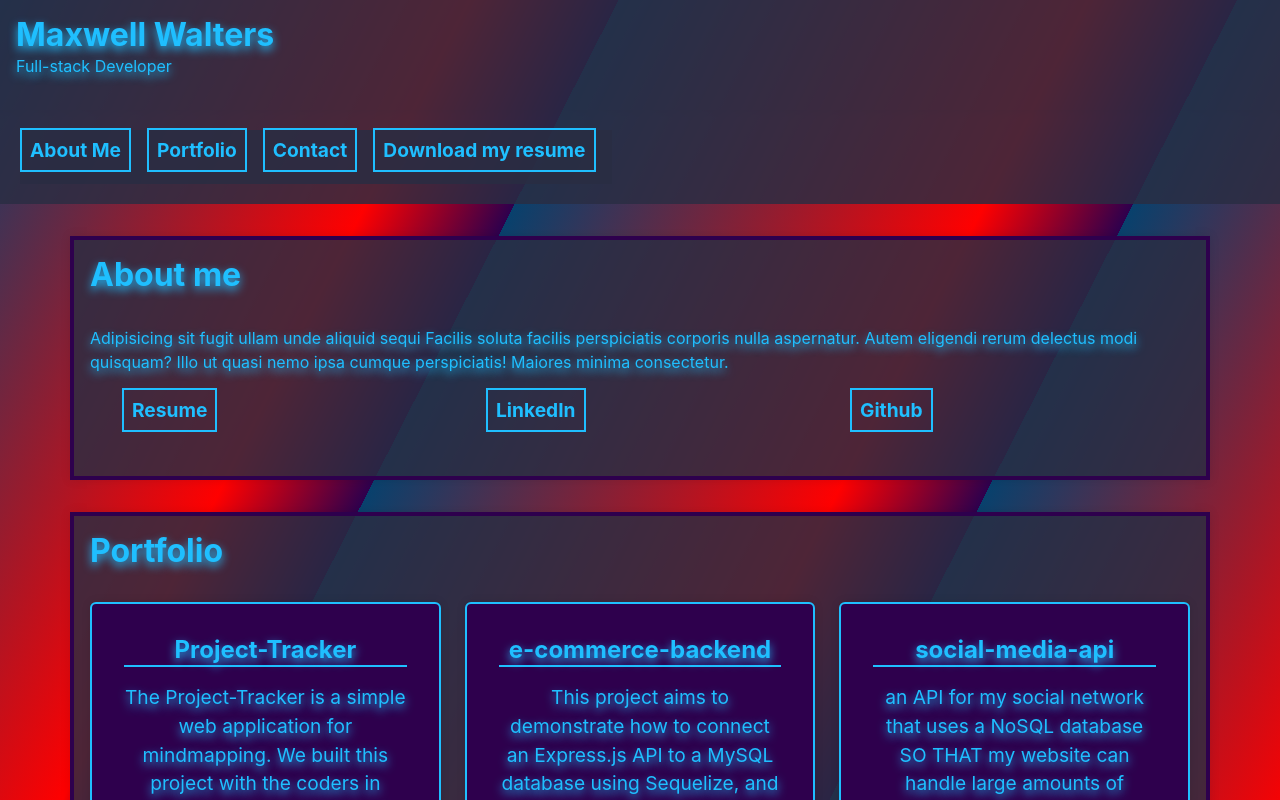
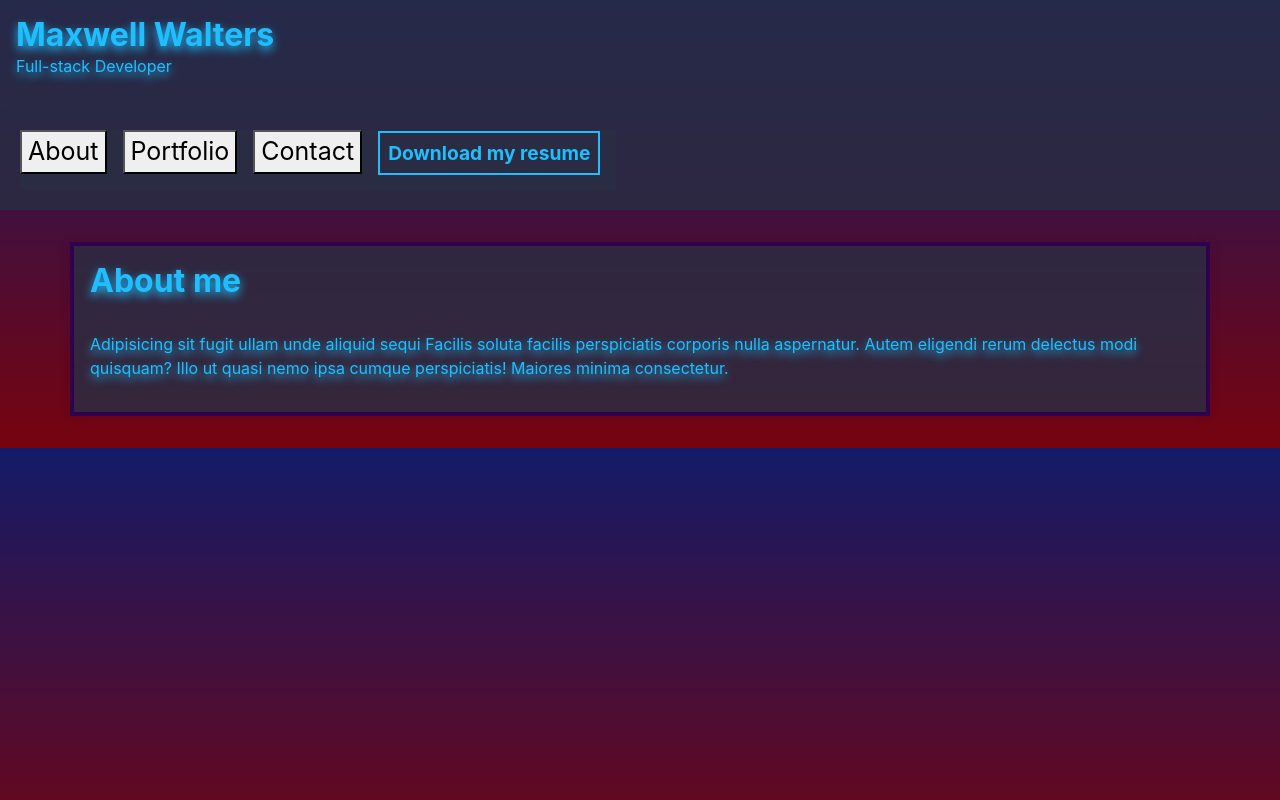
Before and after one commit to 4therealm/portfolio, a React (Create React App) app: page / in a window 1280 px wide. Shown: the top 800 px of the page. Built offline with nearby package versions, Linux system fonts and the light colour scheme.

Commit message:
seems right

```diff
--- a/src/App.jsx
+++ b/src/App.jsx
@@ -1,21 +1,28 @@
 import Header from './components/Header';
-
+import { useState } from 'react';
 import Navigation from './components/Navigation'
 import About from './components/About';
 import Portfolio from './components/Portfolio';
-
 import ContactForm from './components/ContactForm'
 
 function App() {
+  const [showAbout, setShowAbout] = useState(true);
+  const [showPortfolio, setShowPortfolio] = useState(false);
+  const [showContact, setShowContact] = useState(false);
+
   return (
     <div className="App">
-     <Header />
-     <Navigation />
-     <main>
-      <About />
-      <Portfolio />
-      <ContactForm />
-     </main>
+      <Header />
+      <Navigation
+        setShowAbout={setShowAbout}
+        setShowContact={setShowContact}
+        setShowPortfolio={setShowPortfolio}
+      />
+      <main>
+        {showAbout && <About />}
+        {showPortfolio && <Portfolio />}
+        {showContact && <ContactForm />}
+      </main>
     </div>
   );
 }
--- a/src/components/About.jsx
+++ b/src/components/About.jsx
@@ -4,17 +4,13 @@ import { about } from '../portfolioData'
 
 
 export default function About() {
-  const {description, resume, social } = about
+  const {description} = about
   return(
     <section id="about" className="container">
     <h2>About me</h2>
 
     <p>{description}</p>
-    <ul className="social row">
-      <li className="col-lg-4 col-sm-12"><a className='about-links' href={resume}>Resume</a></li>
-      <li className="col-lg-4 col-sm-12"><a className='about-links' href={social.linkedin}>LinkedIn</a></li>
-      <li className="col-lg-4 col-sm-12"><a className='about-links' href={social.github}>Github</a></li>
-    </ul>
+
 
 
     </section>
--- a/src/components/Navigation.jsx
+++ b/src/components/Navigation.jsx
@@ -1,27 +1,25 @@
 import React from 'react';
 import ResumeLink from './ResumeLink.';
 
-
-
-
-
-function Navigation() {
-
-
+function Navigation({ setShowAbout, setShowContact, setShowPortfolio }) {
   return (
     <nav className="navbar">
-
       <ul>
-        <li><a href="#about">About Me</a></li>
-        <li><a href="#portfolio">Portfolio</a></li>
-        <li><a href="#contact">Contact</a></li>
-        <li><ResumeLink /></li>
+        <li>
+          <button onClick={() => [setShowAbout(true),  setShowPortfolio(false), setShowContact(false)]}>About</button>
+        </li>
+        <li>
+          <button onClick={() => [setShowPortfolio(true), setShowContact(false), setShowAbout(false)]}>Portfolio</button>
+        </li>
+        <li>
+          <button onClick={() => [setShowContact(true), setShowPortfolio(false), setShowAbout(false)]}>Contact</button>
+        </li>
+        <li>
+          <ResumeLink />
+        </li>
       </ul>
-
     </nav>
   );
 }
 
-
-
 export default Navigation;
--- a/src/styles.css
+++ b/src/styles.css
@@ -15,10 +15,19 @@ p {
 
 body {
   /* background-color:rgb(21, 19, 34); */
-  background: -webkit-repeating-linear-gradient(297deg, #2e004d 0%, #ff0000 6%, #08416d 25%);
+  /* background: -webkit-repeating-linear-gradient(297deg, #2e004d 0%, #ff0000 6%, #08416d 25%);
   background: -o-repeating-linear-gradient(297deg, #2e004d 0%, #ff0000 6%, #08416d 25%);
   background: -moz-repeating-linear-gradient(297deg, #2e004d 0%, #ff0000 6%, #08416d 25%);
-  background: repeating-linear-gradient(297deg, #2e004d 0%, #ff0000 6%, #08416d 25%);
+  background: repeating-linear-gradient(297deg, #2e004d 0%, #ff0000 6%, #08416d 25%); */
+  background: hsla(354, 95%, 24%, 1);
+
+background: linear-gradient(90deg, hsla(354, 95%, 24%, 1) 0%, hsla(234, 70%, 24%, 1) 100%);
+
+background: -moz-linear-gradient(90deg, hsla(354, 95%, 24%, 1) 0%, hsla(234, 70%, 24%, 1) 100%);
+
+background: -webkit-linear-gradient(90deg, hsla(354, 95%, 24%, 1) 0%, hsla(234, 70%, 24%, 1) 100%);
+
+filter: progid: DXImageTransform.Microsoft.gradient( startColorstr="#76030F", endColorstr="#121B67", GradientType=1 );
   margin: 0;
   font-family: -apple-system, BlinkMacSystemFont, 'Segoe UI', 'Roboto', 'Oxygen',
     'Ubuntu', 'Cantarell', 'Fira Sans', 'Droid Sans', 'Helvetica Neue',
```
Also changed, not shown: src/components/Footer.jsx (+25 -0 lines).
